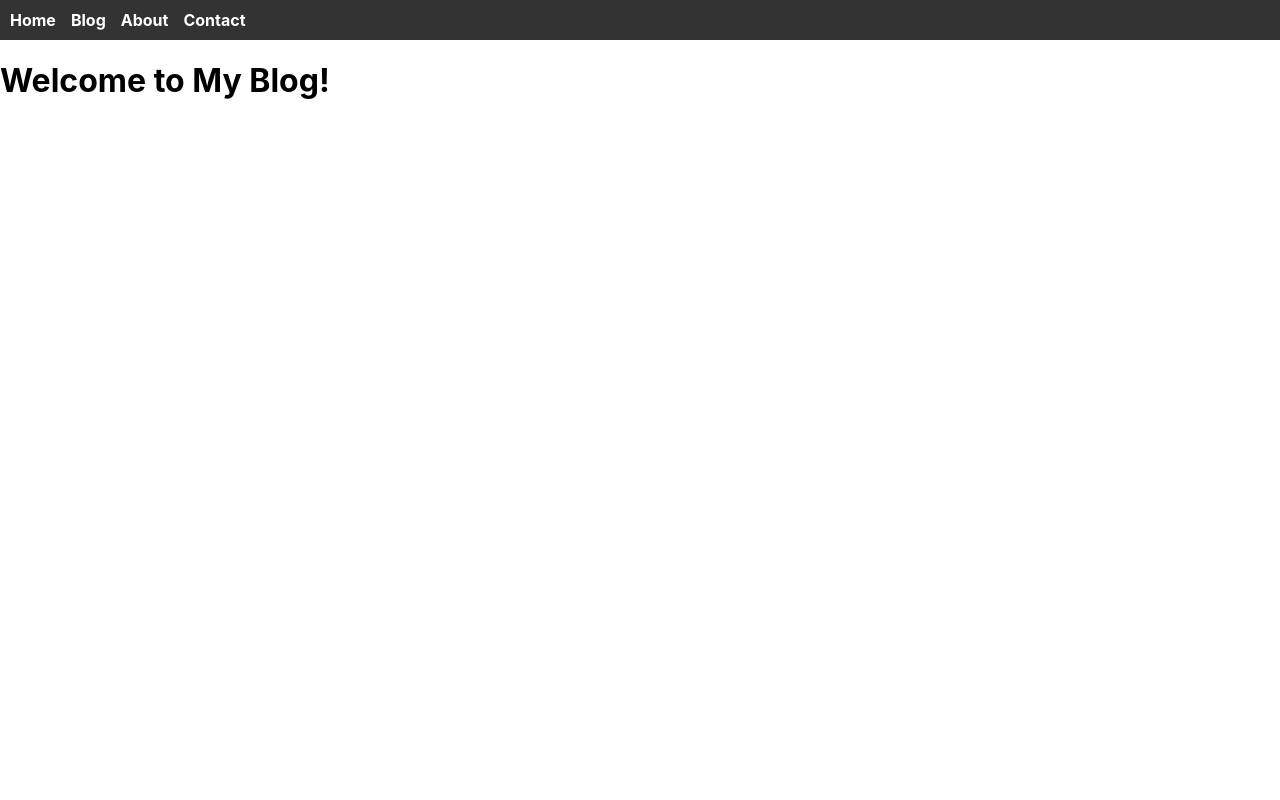
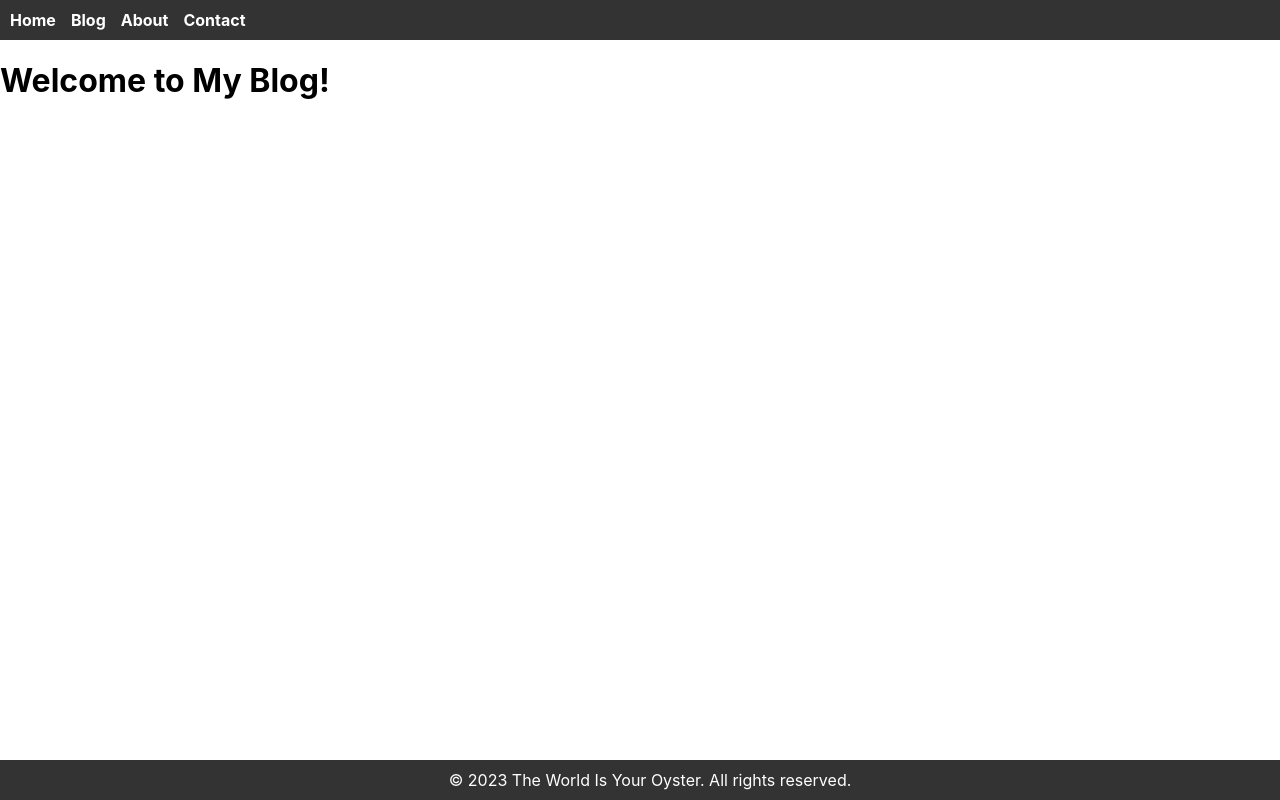
Before and after one commit to gosiast/The-World-is-Your-Oyster-Blog, a React (Create React App) app: page / in a window 1280 px wide. Built offline with nearby package versions, Linux system fonts and the light colour scheme.

Commit message:
created a footer component

```diff
--- a/src/App.js
+++ b/src/App.js
@@ -1,5 +1,6 @@
 import React from 'react';
 import Navbar from './Navbar';
+import Footer from './Footer';
 
 function App ()  {
   return (
@@ -7,6 +8,7 @@ function App ()  {
       < Navbar />
       <h1>Welcome to My Blog!</h1>
       {/* Add your blog posts here */}
+      < Footer />
     </div>
   );
 };
--- /dev/null
+++ b/src/Footer.css
@@ -0,0 +1,13 @@
+footer {
+  background-color: #333;
+  color: white;
+  text-align: center;
+  padding: 10px;
+  position: fixed;
+  bottom: 0;
+  width: 100%;
+}
+
+p {
+  margin: 0;
+}
--- /dev/null
+++ b/src/Footer.js
@@ -0,0 +1,12 @@
+import React from 'react';
+import "./Footer.css";
+
+const Footer = () => {
+  return (
+    <footer>
+      <p>&copy; 2023 The World Is Your Oyster. All rights reserved.</p>
+    </footer>
+  );
+};
+
+export default Footer;
```
